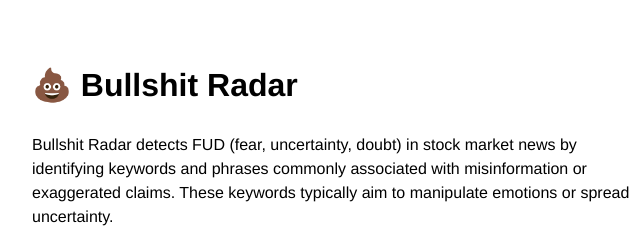
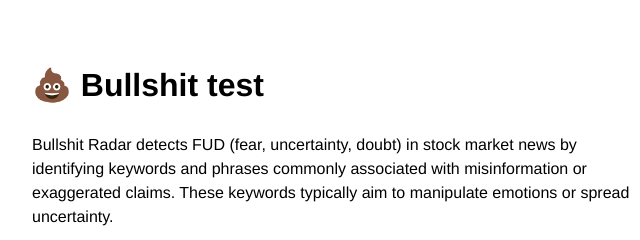
Before and after one commit to annisankenobi/bullshit_radar, a website: page index.html in a window 1280 px wide. Shown: the top 240 px of the page, 304-944 px from the left. Drawn offline with Linux system fonts and the light colour scheme.

Commit message:
Update index.html

```diff
--- a/index.html
+++ b/index.html
@@ -1,7 +1,7 @@
 <!DOCTYPE html>
 <html>
   <head>
-    <title>Bullshit Radar</title>
+    <title>Bullshit test</title>
 
     <meta http-equiv="Content-Type" content="text/html; charset=utf-8" />
     <meta name="viewport" content="width=device-width, initial-scale=1.0" />
@@ -44,7 +44,7 @@
   </head>
   <body>
     <main>
-      <h1>💩 Bullshit Radar</h1>
+      <h1>💩 Bullshit test</h1>
 
       <p>
         Bullshit Radar detects FUD (fear, uncertainty, doubt) in stock market
```
